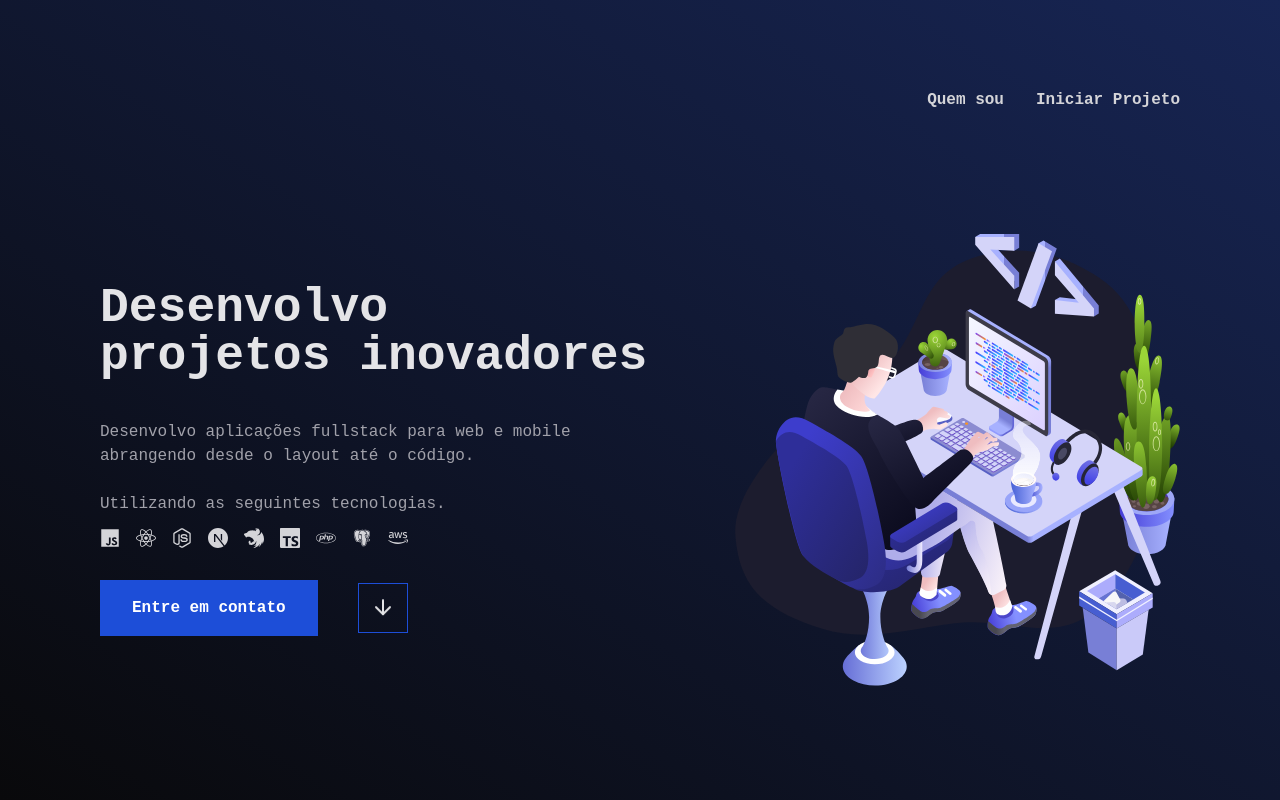
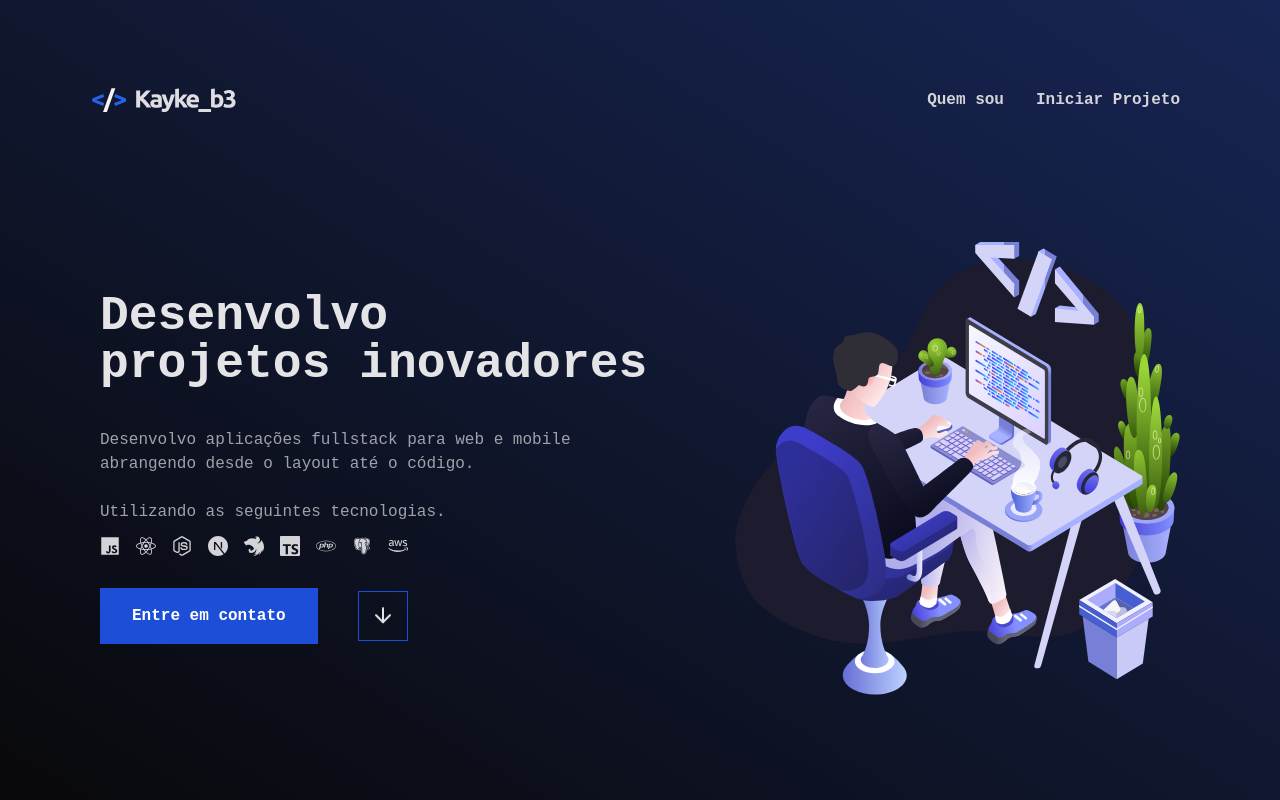
Before and after one commit to kaykeeb3/kayke_dev, a React (Vite) app: page / in a window 1280 px wide. Built offline with nearby package versions, Linux system fonts and the light colour scheme.

Commit message:
feat: config logo in pages (component & header)

```diff
--- a/src/components/header.tsx
+++ b/src/components/header.tsx
@@ -2,6 +2,7 @@ import { motion } from "framer-motion";
 import CustomLink from "./link";
 import { ArrowLeft } from "lucide-react";
 import { Link, useLocation } from "react-router-dom";
+import Logo from "@/assets/logo.svg";
 
 function Header() {
   const location = useLocation();
@@ -14,7 +15,10 @@ function Header() {
       className="flex items-center justify-between py-12 md:pr-5 max-[600px]:p-5"
     >
       <div className="float-start flex justify-start p-2">
-        {location.pathname !== "/" && ( // Verifica se a localização é diferente da página inicial
+        <Link to="/" className="w-full mx-1 hover:underline">
+          <img src={Logo} alt="Logo da Página" className="w-36" />
+        </Link>
+        {location.pathname !== "/" && (
           <Link to="/">
             <ArrowLeft className="w-5 h-5 text-zinc-300 hover:text-zinc-400" />
           </Link>
```
